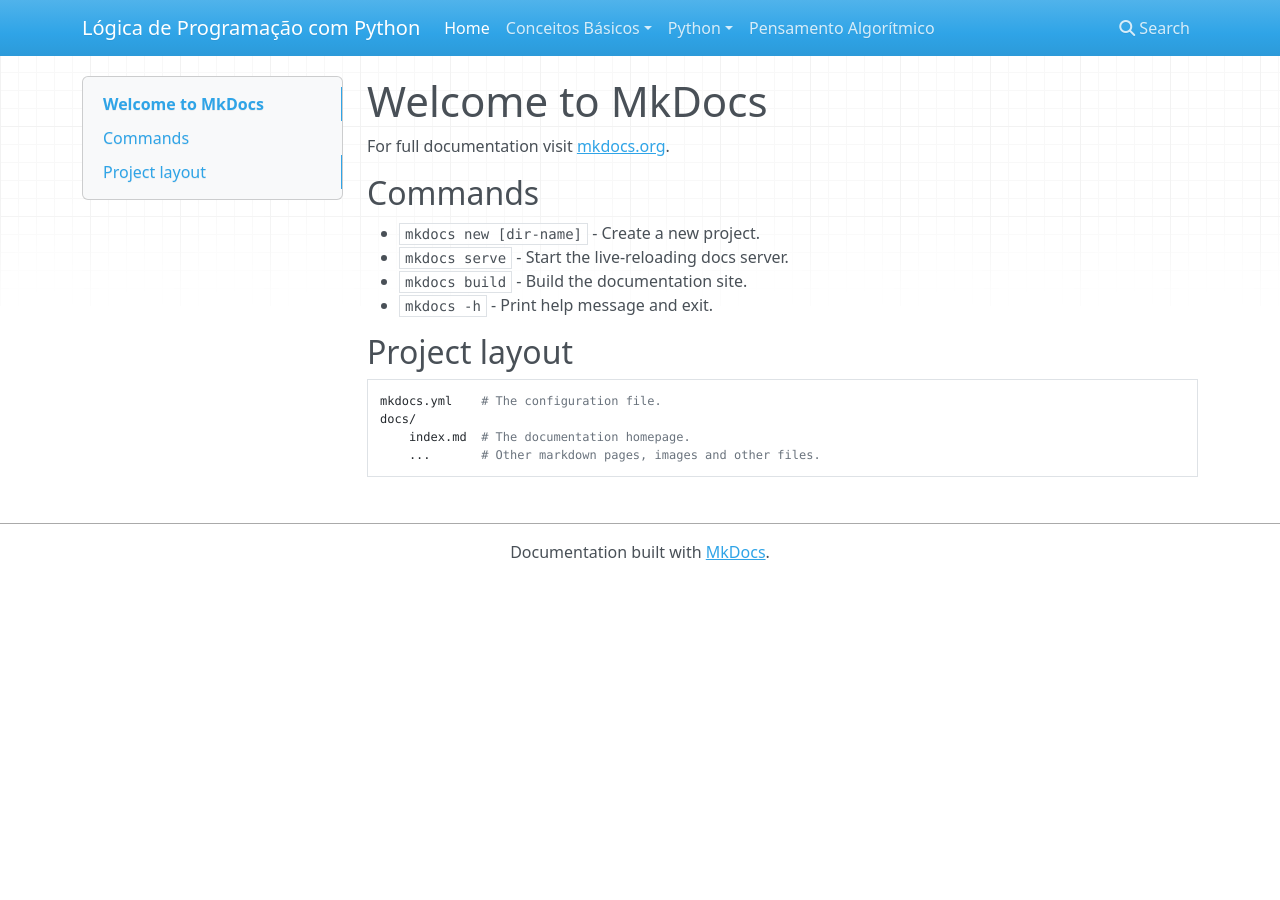
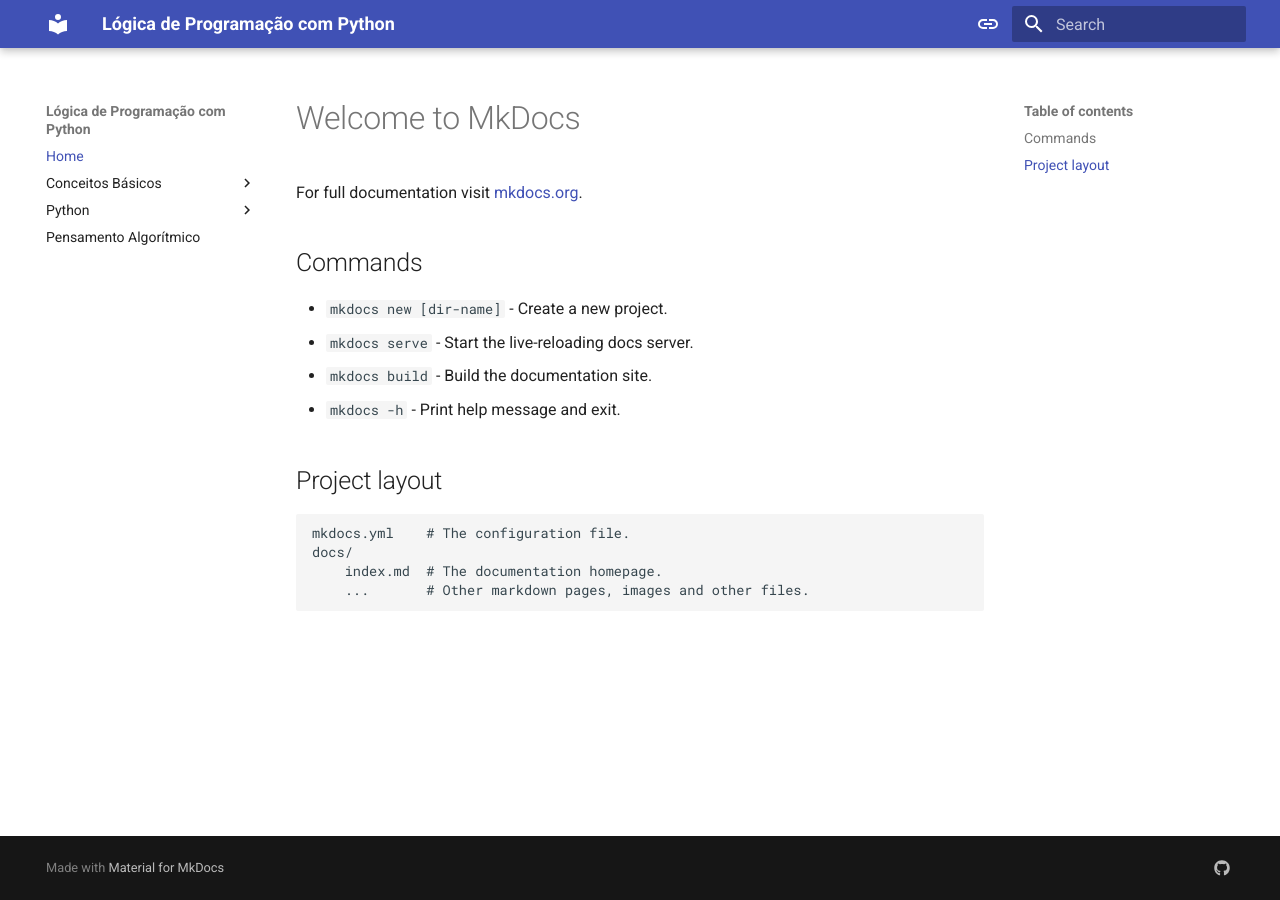
Before and after one commit to dantba/metanoia-ensina-python, an MkDocs documentation site: the page built from docs/index.md, in a window 1280 px wide. Built offline with MkDocs 1.6.1 and Material for MkDocs 9.7.7, drawn with Linux system fonts in a browser that asks for light colours; nearby versions of some CDN libraries.

Commit message:
feat: dark mode support

```diff
--- a/mkdocs.yml
+++ b/mkdocs.yml
@@ -1,4 +1,30 @@
 site_name: Lógica de Programação com Python
+site_url: https://dantba.github.io/metanoia-ensina-python/
+
+theme:
+  name: 'material'
+  palette:
+    - media: "(prefers-color-scheme)"
+      toggle:
+        icon: material/link
+        name: Switch to light mode
+    - media: "(prefers-color-scheme: light)"
+      scheme: default
+      primary: indigo
+      accent: indigo
+      toggle:
+        icon: material/toggle-switch
+        name: Switch to dark mode
+    - media: "(prefers-color-scheme: dark)"
+      scheme: slate
+      primary: black
+      accent: indigo
+      toggle:
+        icon: material/toggle-switch-off
+        name: Switch to system preference
+  features:
+    - navigation.indexes
+
 nav:
     - Home: index.md
     - Conceitos Básicos:
@@ -11,3 +37,24 @@
         - Estruturas de Controle: docs/controle.md
         - Funções: docs/funcoes.md
     - Pensamento Algorítmico: docs/pensamento.md
+
+extra:
+  icon:
+    logo: material/flag
+  social:
+    - icon: fontawesome/brands/github
+      link: https://github.com/dantba
+
+markdown_extensions:
+  - admonition
+  - codehilite
+  - footnotes
+  - meta
+  - toc:
+      permalink: true
+  - pymdownx.highlight
+  - pymdownx.superfences
+  - pymdownx.inlinehilite
+  - pymdownx.emoji:
+      emoji_index: !!python/name:pymdownx.emoji.twemoji
+      emoji_generator: !!python/name:pymdownx.emoji.to_svg
```
Also changed, not shown: requirements.txt (+13 -0 lines).
